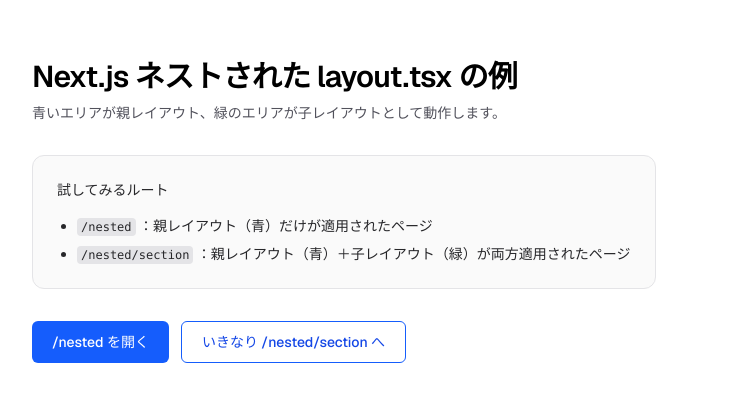
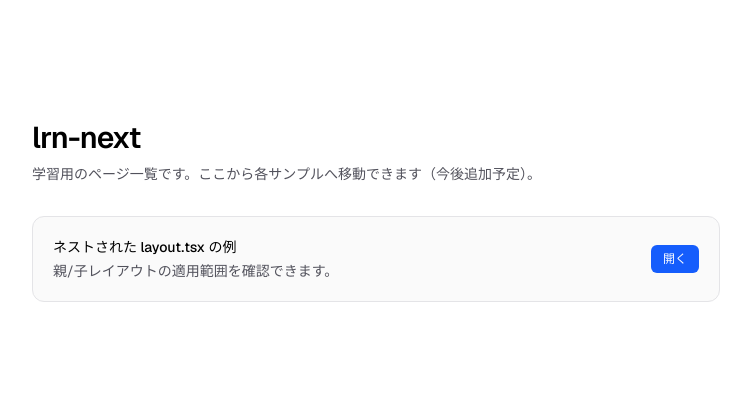
Before and after one commit to towase/lrn-next, a Next.js app in the folder my-app/: page / in a window 1280 px wide. Shown: the part 189-590 px from the top of the page, without its empty margins (264-1015 px from the left). Built offline with nearby package versions, Linux system fonts and the light colour scheme.

Commit message:
Refactor Home page and add LrnNestedPage component. Updated Home page to include a list of links for navigation and modified the content. Introduced a new LrnNestedPage component with layout examples and navigation links.

```diff
--- /dev/null
+++ b/my-app/src/app/lrn-nested/page.tsx
@@ -0,0 +1,57 @@
+import Link from "next/link";
+
+export default function LrnNestedPage() {
+  return (
+    <div className="flex min-h-screen items-center justify-center bg-zinc-50 font-sans dark:bg-black">
+      <main className="flex min-h-screen w-full max-w-3xl flex-col items-center justify-center gap-8 bg-white px-10 py-16 dark:bg-black sm:items-start">
+        <div className="space-y-2 text-center sm:text-left">
+          <h1 className="text-3xl font-semibold tracking-tight text-black dark:text-zinc-50">
+            Next.js ネストされた layout.tsx の例
+          </h1>
+          <p className="text-sm text-zinc-600 dark:text-zinc-400">
+            青いエリアが親レイアウト、緑のエリアが子レイアウトとして動作します。
+          </p>
+        </div>
+
+        <div className="space-y-4 rounded-xl border border-zinc-200 bg-zinc-50 p-6 text-sm text-zinc-800 dark:border-zinc-800 dark:bg-zinc-900 dark:text-zinc-200">
+          <p className="font-medium">試してみるルート</p>
+          <ul className="list-disc space-y-2 pl-5">
+            <li>
+              <code className="rounded bg-zinc-200 px-1 py-0.5 text-xs dark:bg-zinc-800">
+                /nested
+              </code>{" "}
+              ：親レイアウト（青）だけが適用されたページ
+            </li>
+            <li>
+              <code className="rounded bg-zinc-200 px-1 py-0.5 text-xs dark:bg-zinc-800">
+                /nested/section
+              </code>{" "}
+              ：親レイアウト（青）＋子レイアウト（緑）が両方適用されたページ
+            </li>
+          </ul>
+        </div>
+
+        <div className="flex flex-col gap-3 sm:flex-row">
+          <Link
+            href="/nested"
+            className="inline-flex items-center justify-center rounded-md bg-blue-600 px-5 py-2.5 text-sm font-medium text-white hover:bg-blue-700"
+          >
+            /nested を開く
+          </Link>
+          <Link
+            href="/nested/section"
+            className="inline-flex items-center justify-center rounded-md border border-blue-600 px-5 py-2.5 text-sm font-medium text-blue-700 hover:bg-blue-50"
+          >
+            いきなり /nested/section へ
+          </Link>
+        </div>
+
+        <div>
+          <Link href="/" className="text-sm text-zinc-600 hover:underline dark:text-zinc-400">
+            トップへ戻る
+          </Link>
+        </div>
+      </main>
+    </div>
+  );
+}
--- a/my-app/src/app/page.tsx
+++ b/my-app/src/app/page.tsx
@@ -1,50 +1,50 @@
 import Link from "next/link";
 
 export default function Home() {
+  const links = [
+    {
+      title: "ネストされた layout.tsx の例",
+      description: "親/子レイアウトの適用範囲を確認できます。",
+      href: "/lrn-nested",
+    },
+  ] as const;
+
   return (
     <div className="flex min-h-screen items-center justify-center bg-zinc-50 font-sans dark:bg-black">
       <main className="flex min-h-screen w-full max-w-3xl flex-col items-center justify-center gap-8 bg-white px-10 py-16 dark:bg-black sm:items-start">
         <div className="space-y-2 text-center sm:text-left">
           <h1 className="text-3xl font-semibold tracking-tight text-black dark:text-zinc-50">
-            Next.js ネストされた layout.tsx の例
+            lrn-next
           </h1>
           <p className="text-sm text-zinc-600 dark:text-zinc-400">
-            青いエリアが親レイアウト、緑のエリアが子レイアウトとして動作します。
+            学習用のページ一覧です。ここから各サンプルへ移動できます（今後追加予定）。
           </p>
         </div>
 
-        <div className="space-y-4 rounded-xl border border-zinc-200 bg-zinc-50 p-6 text-sm text-zinc-800 dark:border-zinc-800 dark:bg-zinc-900 dark:text-zinc-200">
-          <p className="font-medium">試してみるルート</p>
-          <ul className="list-disc space-y-2 pl-5">
-            <li>
-              <code className="rounded bg-zinc-200 px-1 py-0.5 text-xs dark:bg-zinc-800">
-                /nested
-              </code>{" "}
-              ：親レイアウト（青）だけが適用されたページ
+        <ul className="w-full space-y-3">
+          {links.map((item) => (
+            <li key={item.href}>
+              <Link
+                href={item.href}
+                className="block rounded-xl border border-zinc-200 bg-zinc-50 p-5 hover:bg-zinc-100 dark:border-zinc-800 dark:bg-zinc-900 dark:hover:bg-zinc-800"
+              >
+                <div className="flex items-center justify-between gap-4">
+                  <div className="space-y-1">
+                    <p className="text-sm font-medium text-black dark:text-zinc-50">
+                      {item.title}
+                    </p>
+                    <p className="text-sm text-zinc-600 dark:text-zinc-400">
+                      {item.description}
+                    </p>
+                  </div>
+                  <span className="shrink-0 rounded-md bg-blue-600 px-3 py-1.5 text-xs font-medium text-white">
+                    開く
+                  </span>
+                </div>
+              </Link>
             </li>
-            <li>
-              <code className="rounded bg-zinc-200 px-1 py-0.5 text-xs dark:bg-zinc-800">
-                /nested/section
-              </code>{" "}
-              ：親レイアウト（青）＋子レイアウト（緑）が両方適用されたページ
-            </li>
-          </ul>
-        </div>
-
-        <div className="flex flex-col gap-3 sm:flex-row">
-          <Link
-            href="/nested"
-            className="inline-flex items-center justify-center rounded-md bg-blue-600 px-5 py-2.5 text-sm font-medium text-white hover:bg-blue-700"
-          >
-            /nested を開く
-          </Link>
-          <Link
-            href="/nested/section"
-            className="inline-flex items-center justify-center rounded-md border border-blue-600 px-5 py-2.5 text-sm font-medium text-blue-700 hover:bg-blue-50"
-          >
-            いきなり /nested/section へ
-          </Link>
-        </div>
+          ))}
+        </ul>
       </main>
     </div>
   );
```
